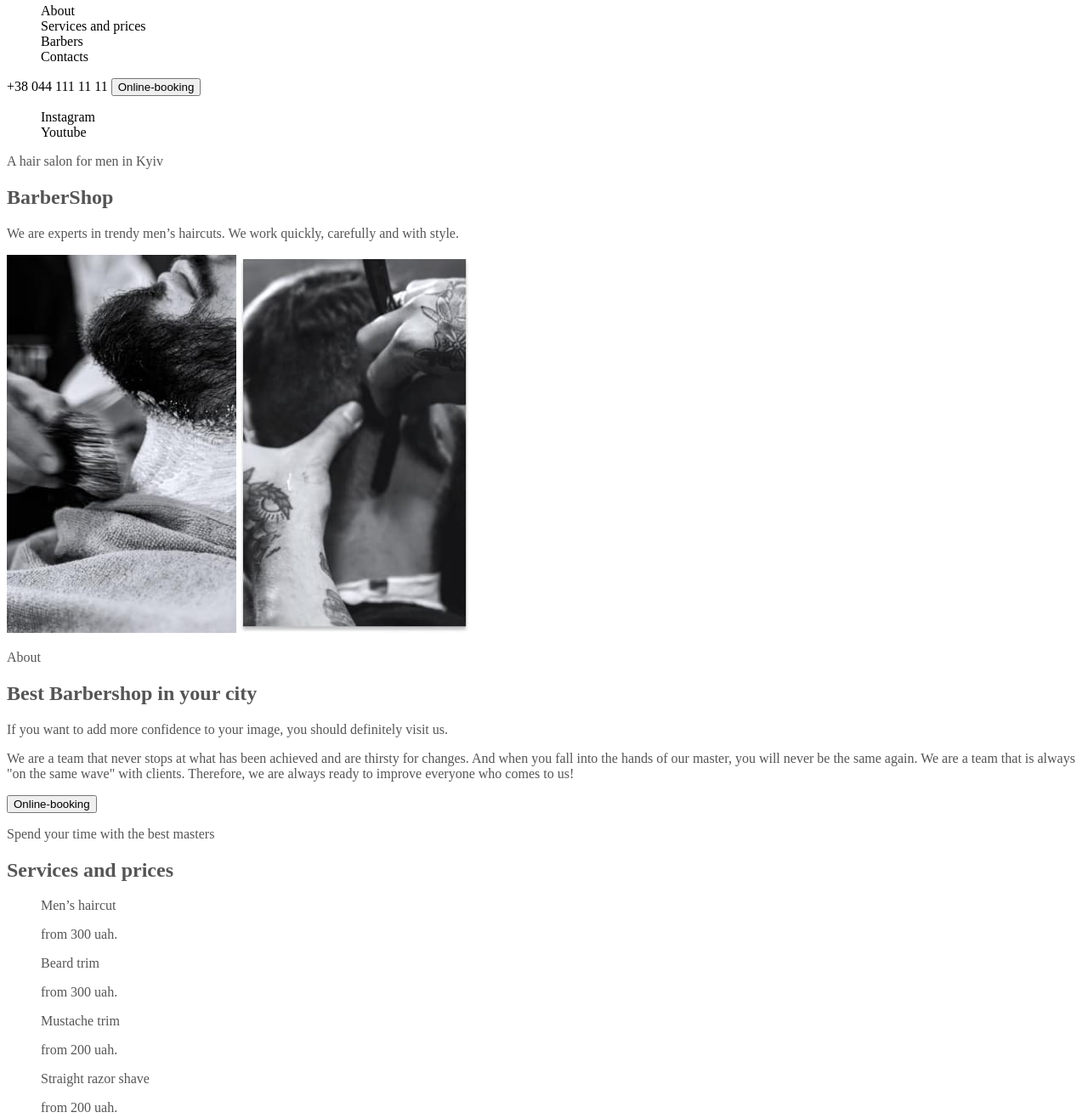
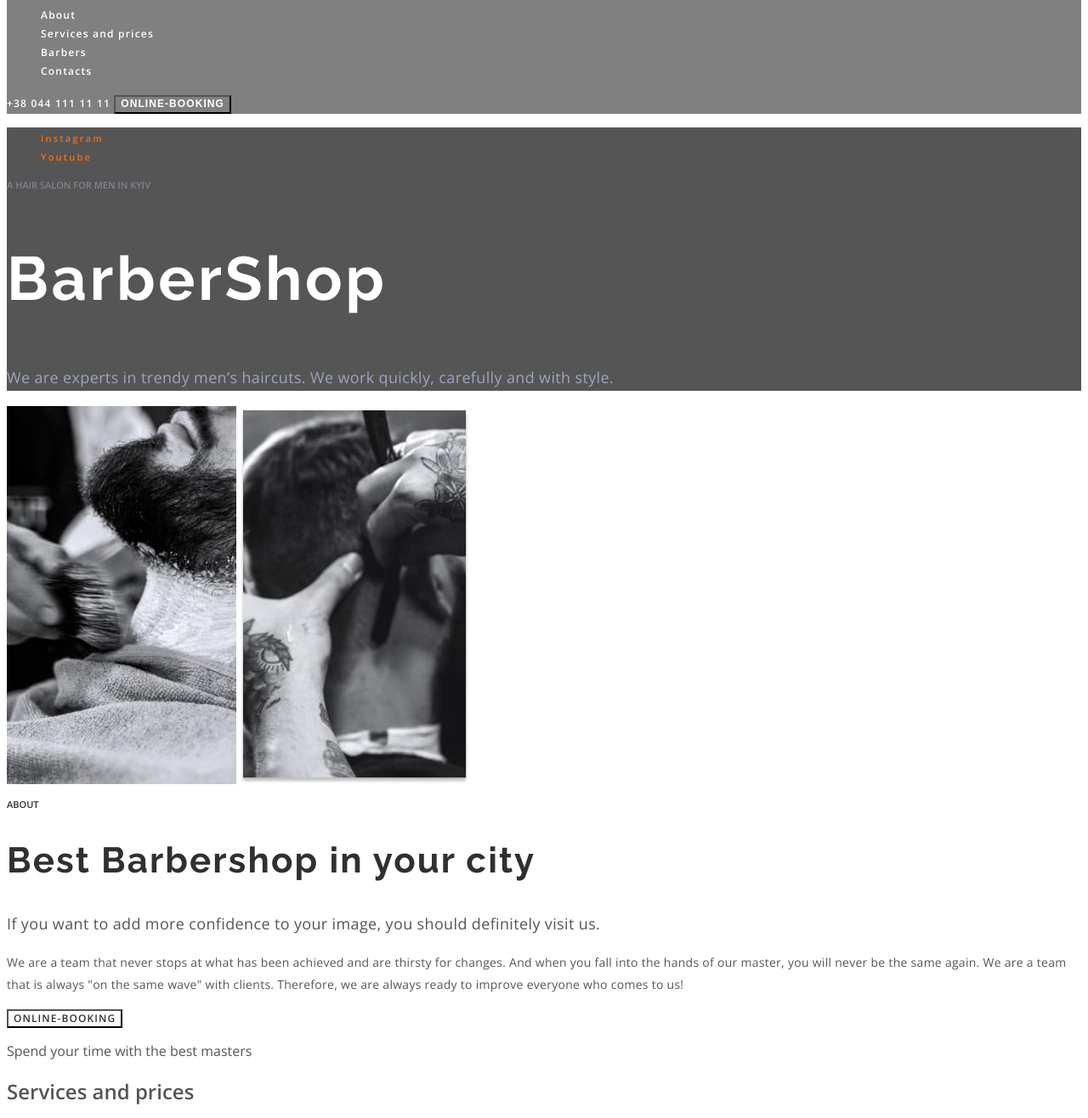
Before and after one commit to Svan7525/Barbershop-EN, a plain HTML site: page index.html in a window 1280 px wide. Shown: the part 80-1396 px from the top of the page at 85% size. Drawn offline with nearby package versions, Linux system fonts and the light colour scheme.

Commit message:
Заняття 4

```diff
--- a/css/style.css
+++ b/css/style.css
@@ -1,5 +1,6 @@
 body {
     color: #555555;
+    font-family: 'Open Sans', sans-serif;
 }
 
 ul {
@@ -11,14 +12,147 @@ a {
     color: #000;
 }
 
-/* .hero {
-    background-image: ;
-} */
-
-.header-button:hover {
-    color: red;
+.btn {
+    background: transparent;
 }
 
-.header-button:focus {
-    color: blue;
+.btn:hover,
+.btn:focus {
+    background: #FF6C00;
+    border: 1px solid #FF6C00;
+    border-radius: 25px;
 }
+
+/* Header */
+header {
+    background-color: grey;
+}
+
+.header-nav-link {
+    font-weight: 600;
+    font-size: 12px;
+    line-height: 1.33;
+    letter-spacing: 0.1em;
+    color: #FFFFFF;
+}
+
+.header-nav-link:hover,
+.header-nav-link:focus {
+    color: #FF6C00;
+}
+
+.header-tel-link {
+    font-weight: 600;
+    font-size: 12px;
+    line-height: 1.33;
+    letter-spacing: 0.1em;
+    text-transform: uppercase;
+    color: #FFFFFF;
+}
+
+.header-btn {
+    font-weight: 600;
+    font-size: 12px;
+    line-height: 1.33;
+    letter-spacing: 0.09em;
+    text-transform: uppercase;
+    color: #FFFFFF;
+}
+
+.header-btn:hover,
+.header-btn:focus {
+    background: #FF6C00;
+    border: 1px solid #FF6C00;
+    border-radius: 25px;
+}
+
+/* Hero */
+.hero {
+    background-color: #555555;
+}
+
+.hero-list-link {
+    font-weight: 600;
+    font-size: 11px;
+    line-height: calc(15 / 11);
+    letter-spacing: 0.2em;
+    color: #FF6C00;
+}
+
+.hero-title-before {
+    font-weight: 600;
+    font-size: 11px;
+    line-height: 15px;
+    text-transform: uppercase;
+    color: rgba(157, 164, 189, 0.6);
+}
+
+.hero-title {
+    font-family: 'Raleway', sans-serif;
+    font-weight: 700;
+    font-size: 72px;
+    line-height: 85px;
+    letter-spacing: 0.05em;
+    color: #FFFFFF;
+}
+
+.hero-title-after {
+    font-weight: 400;
+    font-size: 18px;
+    line-height: 1.67;
+    letter-spacing: 0.02em;
+    color: #9DA4BD;
+}
+
+/* About */
+.about-title-before {
+    font-weight: 600;
+    font-size: 11px;
+    line-height: 15px;
+    text-transform: uppercase;
+    color: #303030;
+}
+
+.about-title {
+    font-family: 'Raleway', sans-serif;
+    font-weight: 700;
+    font-size: 42px;
+    line-height: 49px;
+    letter-spacing: 0.05em;
+    color: #303030;
+}
+
+.about-title-after {
+    font-weight: 400;
+    font-size: 18px;
+    line-height: 1.67;
+    letter-spacing: 0.02em;
+    color: #555555;
+}
+
+.about-text {
+    font-weight: 400;
+    font-size: 14px;
+    line-height: 1.86;
+    letter-spacing: 0.02em;
+    color: #555555;
+}
+
+.about-btn {
+    font-family: 'Open Sans', sans-serif;
+    font-weight: 600;
+    font-size: 12px;
+    line-height: 16px;
+    letter-spacing: 0.09em;
+    text-transform: uppercase;
+    color: #303030;
+}
+
+/* services */
+.services-title-before {}
+
+.services-title {}
+
+.services-list-first {}
+
+.services-list-last {}
--- a/index.html
+++ b/index.html
@@ -5,6 +5,10 @@
     <meta charset="UTF-8">
     <meta http-equiv="X-UA-Compatible" content="IE=edge">
     <meta name="viewport" content="width=device-width, initial-scale=1.0">
+    <link rel="preconnect" href="https://fonts.googleapis.com">
+    <link rel="preconnect" href="https://fonts.gstatic.com" crossorigin>
+    <link href="https://fonts.googleapis.com/css2?family=Open+Sans:wght@400;600&family=Raleway:wght@700&display=swap"
+        rel="stylesheet">
     <link rel="stylesheet" href="./css/style.css">
     <title>Barbershop-EN</title>
 </head>
@@ -14,86 +18,92 @@
         <a href="./index.html">
             <img src="./images/logo.svg" alt="Logo">
         </a>
-        <nav>
+        <nav class="header-nav">
             <ul>
-                <li>
-                    <a href="#">About</a>
+                <li class="header-nav-item">
+                    <a class="header-nav-link" href="#">About</a>
                 </li>
-                <li>
-                    <a href="#">Services and prices</a>
+                <li class="header-nav-item">
+                    <a class="header-nav-link" href="#">Services and prices</a>
                 </li>
-                <li>
-                    <a href="#">Barbers</a>
+                <li class="header-nav-item">
+                    <a class="header-nav-link" href="#">Barbers</a>
                 </li>
-                <li>
-                    <a href="#">Contacts</a>
+                <li class="header-nav-item">
+                    <a class="header-nav-link" href="#">Contacts</a>
                 </li>
             </ul>
         </nav>
-        <a href="tel:+380441111111">+38 044 111 11 11</a>
-        <button class="header-button" type="button">Online-booking</button>
+        <a class="header-tel-link" href="tel:+380441111111">+38 044 111 11 11</a>
+        <button class="header-btn btn" type="button">Online-booking</button>
     </header>
     <main>
         <section class="hero">
-            <ul>
-                <li><a href="#" target="_blank" rel="noopener noreferrer nofollow">Instagram</a></li>
-                <li><a href="#" target="_blank" rel="noopener noreferrer nofollow">Youtube</a></li>
+            <ul class="hero-list">
+                <li class="hero-list-item"><a class="hero-list-link" href="#" target="_blank"
+                        rel="noopener noreferrer nofollow">Instagram</a>
+                </li>
+                <li class="hero-list-item"><a class="hero-list-link" href="#" target="_blank"
+                        rel="noopener noreferrer nofollow">Youtube</a>
+                </li>
             </ul>
-            <p>A hair salon for men in Kyiv</p>
-            <h1>BarberShop</h1>
-            <p>We are experts in trendy men’s haircuts.
+            <p class="hero-title-before">A hair salon for men in Kyiv</p>
+            <h1 class="hero-title">BarberShop</h1>
+            <p class="hero-title-after">We are experts in trendy men’s haircuts.
                 We work quickly, carefully and with style.</p>
         </section>
         <section class="about">
             <img src="./images/haircut1.jpg" alt="haircut in the Barbershop" width="270">
             <img src="./images/haircut2.jpg" alt="barbercut in the Barbershop" width="270">
-            <p>About</p>
-            <h2>Best Barbershop in your city</h2>
-            <p>If you want to add more confidence to your image, you should definitely visit us.</p>
-            <p>We are a team that never stops at what has been achieved and are thirsty for changes. And when you fall
+            <p class="about-title-before">About</p>
+            <h2 class="about-title">Best Barbershop in your city</h2>
+            <p class="about-title-after">If you want to add more confidence to your image, you should definitely visit
+                us.</p>
+            <p class="about-text">We are a team that never stops at what has been achieved and are thirsty for changes.
+                And when you fall
                 into the hands
                 of our master, you will never be the same again. We are a team that is always "on the same wave" with
                 clients.
                 Therefore, we are always ready to improve everyone who comes to us!</p>
-            <button type="button">Online-booking</button>
+            <button class="about-btn btn" type="button">Online-booking</button>
         </section>
         <section class="services">
-            <p>Spend your time with the best masters</p>
-            <h2>Services and prices</h2>
-            <ul>
-                <li>
-                    <p>Men’s haircut</p>
-                    <p>from 300 uah.</p>
+            <p class="services-title-before">Spend your time with the best masters</p>
+            <h2 class="services-title">Services and prices</h2>
+            <ul class="services-list">
+                <li class="services-list-item">
+                    <p class="services-list-first">Men’s haircut</p>
+                    <p class="services-list-last">from 300 uah.</p>
                 </li>
-                <li>
-                    <p>Beard trim</p>
-                    <p>from 300 uah.</p>
+                <li class="services-list-item">
+                    <p class="services-list-first">Beard trim</p>
+                    <p class="services-list-last">from 300 uah.</p>
                 </li>
-                <li>
-                    <p>Mustache trim</p>
-                    <p>from 200 uah.</p>
+                <li class="services-list-item">
+                    <p class="services-list-first">Mustache trim</p>
+                    <p class="services-list-last">from 200 uah.</p>
                 </li>
-                <li>
-                    <p>Straight razor shave</p>
-                    <p>from 200 uah.</p>
+                <li class="services-list-item">
+                    <p class="services-list-first">Straight razor shave</p>
+                    <p class="services-list-last">from 200 uah.</p>
                 </li>
             </ul>
-            <ul>
-                <li>
-                    <p>Trainee’s haircut</p>
-                    <p>from 50 uah.</p>
+            <ul class="services-list">
+                <li class="services-list-item">
+                    <p class="services-list-first">Trainee’s haircut</p>
+                    <p class="services-list-last">from 50 uah.</p>
                 </li>
-                <li>
-                    <p>Haircut under the nozzle</p>
-                    <p>from 200 uah.</p>
+                <li class="services-list-item">
+                    <p class="services-list-first">Haircut under the nozzle</p>
+                    <p class="services-list-last">from 200 uah.</p>
                 </li>
-                <li>
-                    <p>Children’s haircut (0-12 y.o.)</p>
-                    <p>from 300 uah.</p>
+                <li class="services-list-item">
+                    <p class="services-list-first">Children’s haircut (0-12 y.o.)</p>
+                    <p class="services-list-last">from 300 uah.</p>
                 </li>
-                <li>
-                    <p>Camouflage of gray hair</p>
-                    <p>from 200 uah.</p>
+                <li class="services-list-item">
+                    <p class="services-list-first">Camouflage of gray hair</p>
+                    <p class="services-list-last">from 200 uah.</p>
                 </li>
             </ul>
             <button type="button">Online-booking</button>
```
Also changed, not shown: 1 other file.
